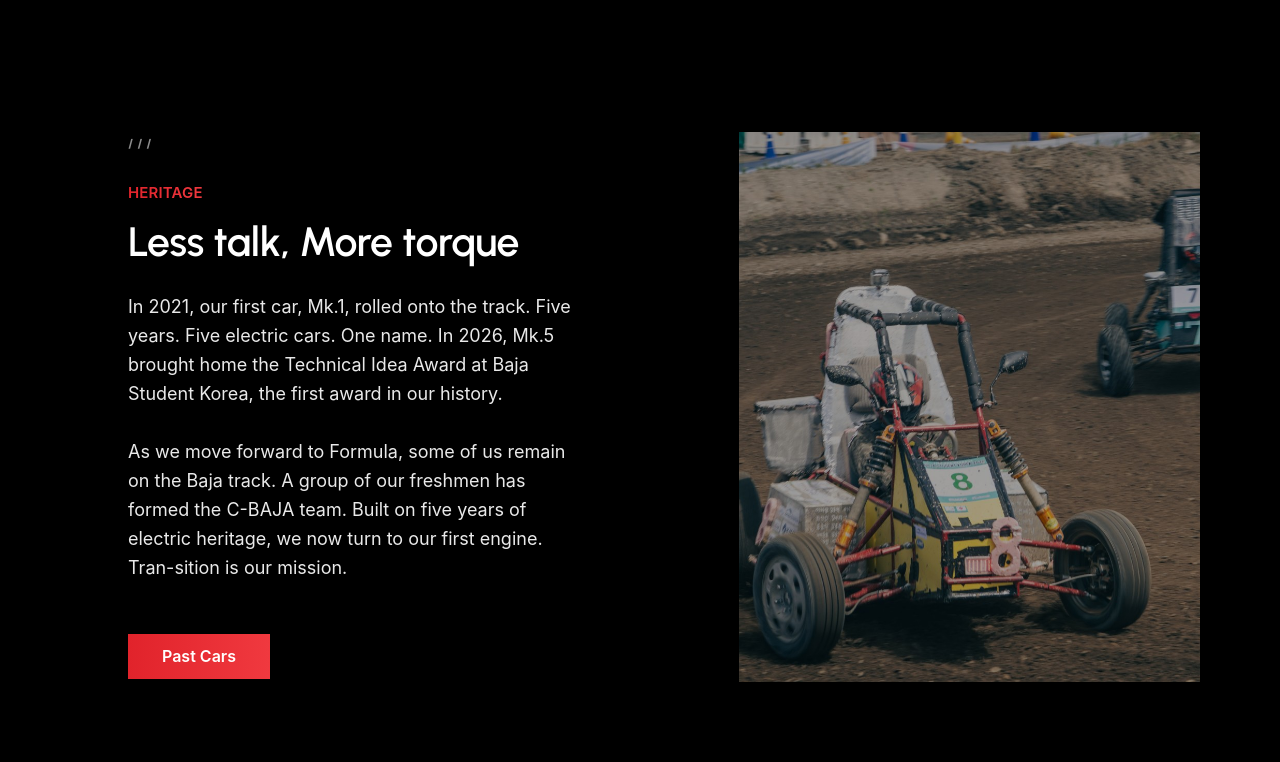
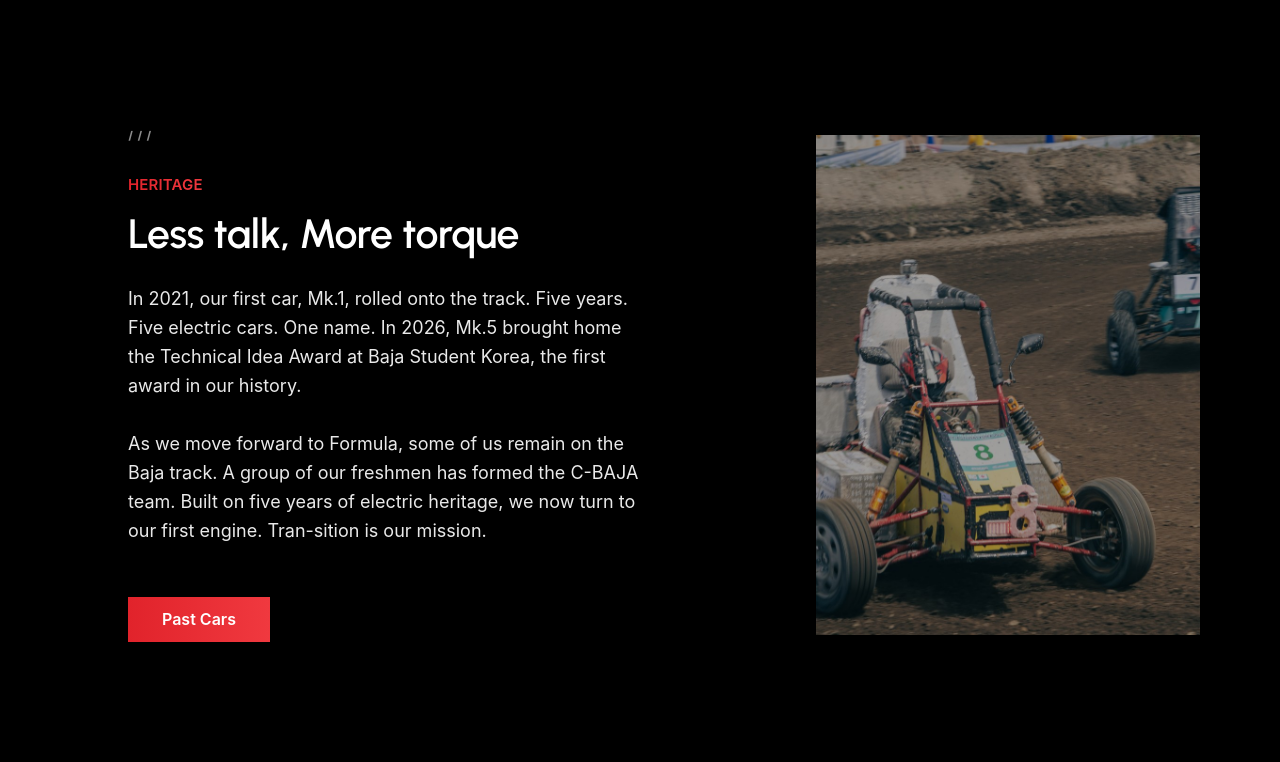
Before and after one commit to g-bunge/gbunge-web, a React (Vite) app: page / in a window 1280 px wide. Shown: the part 1658-2420 px from the top of the page. Built offline with nearby package versions, Linux system fonts and the light colour scheme; no server answers; a web font is replaced by a local one.

Commit message:
style: make the Heritage panel wider and shorter
Give the text column more room (photo 44vw → 40vw), run the panel 10vw
over the photo instead of 8vw, and trim its vertical padding, so the
lines are longer and the panel sits lower than the photo.

```diff
--- a/src/sections/About.jsx
+++ b/src/sections/About.jsx
@@ -30,9 +30,9 @@ export default function About() {
         </Reveal>
       </section>
 
-      <section className={`${split} grid-cols-[1fr_44vw] px-gutter pt-20 pb-24`}>
-        {/* wider than its column by 8vw so the panel runs over the photo's left edge; the text keeps its place */}
-        <Reveal className={`${text} -mr-[8vw] max-w-none pr-[calc(3rem+8vw)] tablet:mr-0 tablet:pr-0`} delay={150}>
+      <section className={`${split} grid-cols-[1fr_40vw] px-gutter pt-20 pb-24`}>
+        {/* wider than its column by 10vw so the panel runs over the photo's left edge; the text keeps its place */}
+        <Reveal className={`${text} -mr-[10vw] max-w-none py-10 pr-[calc(3rem+10vw)] tablet:mr-0 tablet:py-0 tablet:pr-0`} delay={150}>
           <SectionHeading className="mb-6.5" eyebrow="HERITAGE" title="Less talk, More torque" />
           {t.about.heritage.map((para, i) => (
             <p key={i} className={body}>
```
